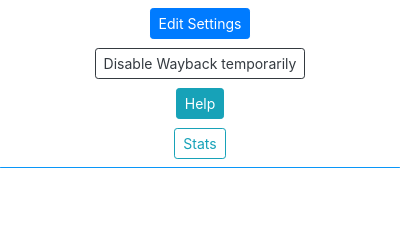
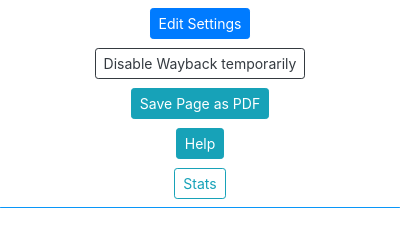
Before and after one commit to gkrishnaks/WaybackEverywhere-Firefox, a browser extension: page popup.html in a window 400 px wide. Shown: the part 53-300 px from the top of the page. Drawn offline with Linux system fonts and the light colour scheme.

Commit message:
Save page as PDF

```diff
--- a/popup.html
+++ b/popup.html
@@ -89,7 +89,11 @@
       </td>
     </tr>
 
-
+  <tr class="spaceUnder" align="center" ng-if="!isMobilefirefox">
+      <td>
+        <button type="button" class="btn btn-info btn-sm formfineleft" id="about_support_button" ng-click="saveAsPDF()">Save Page as PDF</button>
+      </td>
+    </tr>
 
     <tr class="spaceUnder" align="center">
       <td>
```
